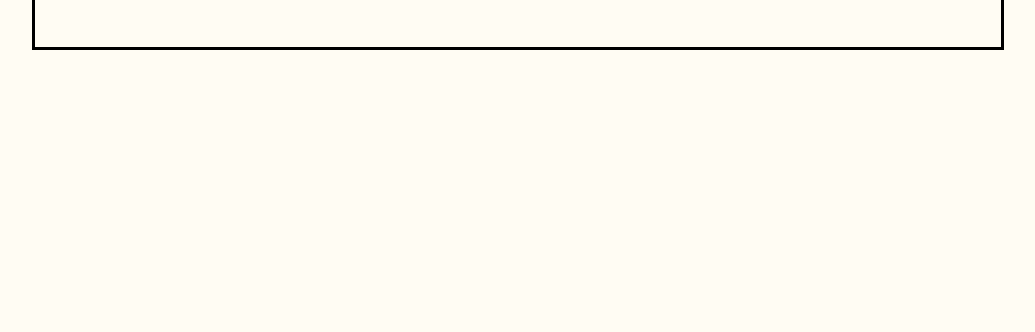
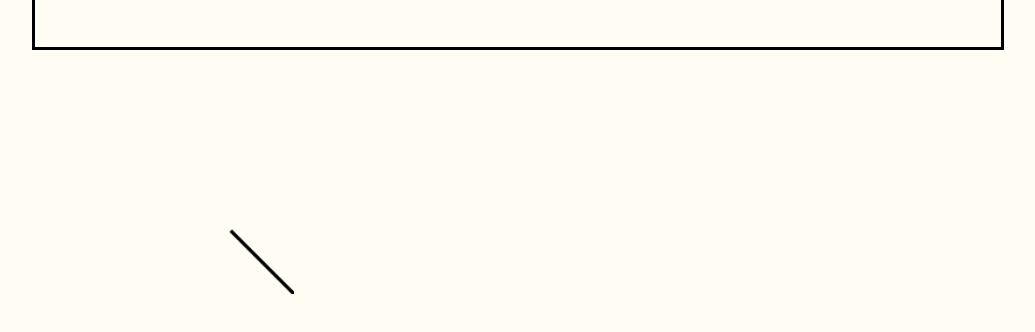
Before and after one commit to AlexD1987/myPortfolio, an Angular app: page / in a window 1280 px wide. Shown: the part 1966-2298 px from the top of the page, without its empty margins (122-1157 px from the left). Before the commit the page ends 2036 px from the top, so only its background shows below. Built offline with nearby package versions, Linux system fonts and the light colour scheme.

Commit message:
update skill component

```diff
--- a/src/app/about-me/about-me.component.scss
+++ b/src/app/about-me/about-me.component.scss
@@ -1,15 +1,3 @@
-@keyframes runAnimation {
-  from {
-    transform: translate(100%, -100%);
-    /* Startposition: rechte obere Ecke */
-  }
-
-  to {
-    transform: translate(-100%, 100%);
-    /* Endposition: linke untere Ecke */
-  }
-}
-
 .aboutSection {
   width: 100%;
   height: 100vh;
@@ -55,7 +43,6 @@
 .skillsArrow {
   padding-left: 12%;
   padding-right: 20%;
-  padding-top: 16px;
   padding-bottom: 48px;
   display: flex;
   justify-content: flex-end;
--- a/src/app/skills/skills.component.html
+++ b/src/app/skills/skills.component.html
@@ -40,4 +40,10 @@
       </div>
     </div>
   </div>
+
 </div>
+<div class="skillsArrow">
+  <div class="skillArrowAnimation">
+      <img class="runway" src="../../assets/images/arrow_angle.png" alt="">
+  </div>
+</div>
--- a/src/app/skills/skills.component.scss
+++ b/src/app/skills/skills.component.scss
@@ -11,6 +11,7 @@
 .mySkills {
   height: 56vh;
   display: flex;
+  flex-direction: column;
   justify-content: center;
   align-items: center;
 }
@@ -63,3 +64,26 @@
     }
   }
 }
+
+.skillsArrow {
+  padding-left: 12%;
+  padding-right: 20%;
+  padding-bottom: 48px;
+  padding-top: 64px;
+  display: flex;
+  justify-content: flex-end;
+  transform: scaleX(-1);
+
+  .skillArrowAnimation {
+    overflow: hidden;
+    width: 160px;
+    height: 160px;
+    position: relative;
+
+    img {
+      height: 100%;
+      position: absolute;
+      animation: runAnimation 7s linear infinite;
+    }
+  }
+}
--- a/src/styles.scss
+++ b/src/styles.scss
@@ -55,6 +55,18 @@
   /* Chrome 36+, Opera 23+, Firefox 39+, Safari 12+, iOS 10+ */
 }
 
+@keyframes runAnimation {
+  from {
+    transform: translate(100%, -100%);
+    /* Startposition: rechte obere Ecke */
+  }
+
+  to {
+    transform: translate(-100%, 100%);
+    /* Endposition: linke untere Ecke */
+  }
+}
+
 body {
   margin: 0;
   background-color: #FFFCF3;
```
